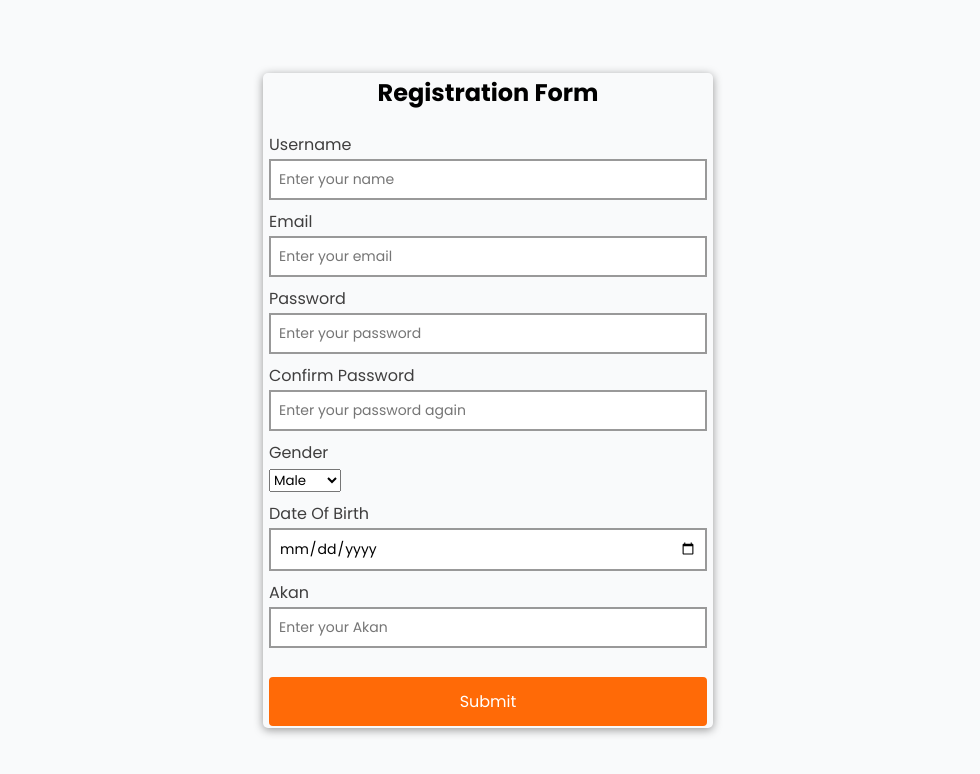
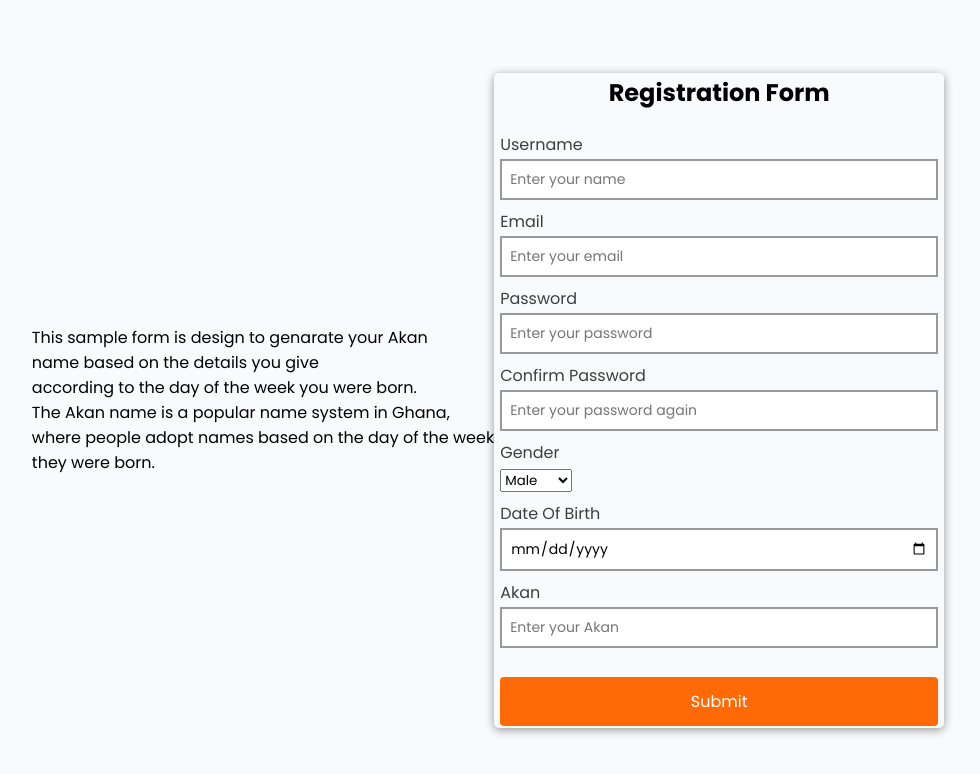
Before and after one commit to Teddkip/Week-3-project, a plain HTML site: page index.html in a window 1280 px wide. Shown: the whole page, without its empty margins (152-1132 px from the left). Drawn offline with Linux system fonts and the light colour scheme; files whose address does not match are found by name.

Commit message:
Add files via upload
html with the introductory password

```diff
--- a/index.html
+++ b/index.html
@@ -8,6 +8,9 @@
         <title>Assignment project</title>
     </head>
     <body>
+        <p>This sample form is design to genarate your Akan<br> name based on the details you give<br>according to the day of the week you were born.<br>
+            The Akan name is a popular name system in Ghana,<br>
+            where people adopt names based on the day of the week<br> they were born. </p>
         <div class="container">
             <form id="form" class="form">
                 <h2>Registration Form</h2>
```
